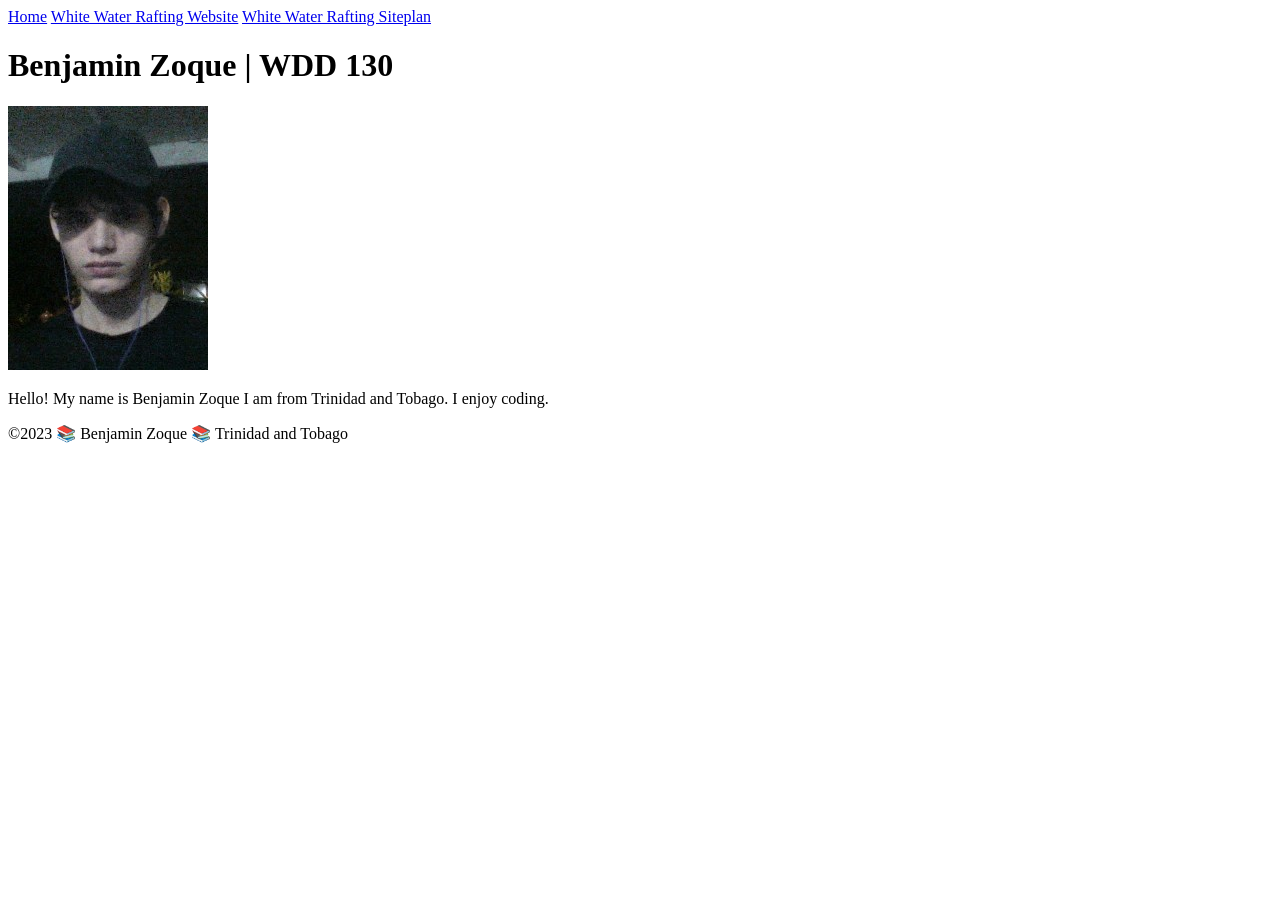
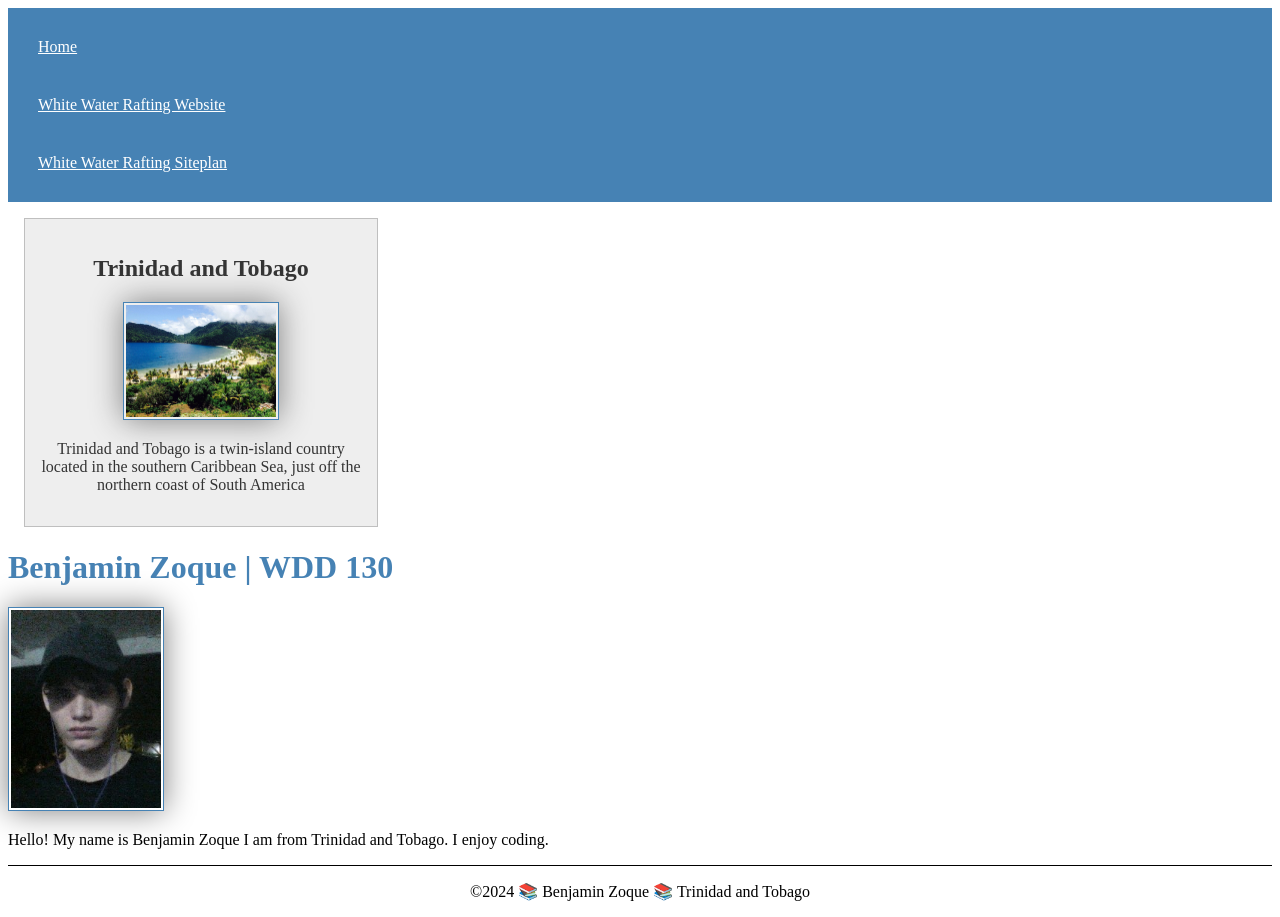
Before and after one commit to Bzoque/wdd130, a plain HTML site: page index.html in a window 1280 px wide. Before the commit the page ends 800 px from the top, so only its background shows below. Drawn offline with Linux system fonts and the light colour scheme.

Commit message:
Add files via upload

```diff
--- a/index.html
+++ b/index.html
@@ -5,6 +5,11 @@
     <meta charset="utf-8">
     <meta name="viewport" content="width=device-width,initial-scale=1.0">
     <title>Benjamin Zoque | WDD 130</title>
+    <meta name="description" content="Benjamin Zoque's BYU-Idaho WDD 130 course home page, learning how to code using html and css">
+    <meta name="autor" content="Benjamin Zoque">
+
+
+    <link rel="stylesheet" href="styles/styles.css">
   </head>
 
   <body>
@@ -16,12 +21,18 @@
         </nav>
       </header>
       <main>
+      <aside>
+        <h2>Trinidad and Tobago</h2>
+        <img src="images/trinidad.jpg" alt="Trinidad and Tobago landscape">
+        <p>Trinidad and Tobago is a twin-island country located in the southern Caribbean Sea, just off the northern coast of South America</p>
+      </aside>
         <h1>Benjamin Zoque | WDD 130</h1>
         <img src="images/profile.jpg" alt="Hello, my name is Benjamin Zoque" width="200">
         <p>Hello! My name is Benjamin Zoque I am from Trinidad and Tobago. I enjoy coding. </p>
       </main>
       <footer>
-        <p>©2023 📚 Benjamin Zoque 📚 Trinidad and Tobago</p>
+        <p>©2024 📚 Benjamin Zoque 📚 Trinidad and Tobago</p>
       </footer>
   </body>
+
 </html>
--- /dev/null
+++ b/styles/styles.css
@@ -0,0 +1,59 @@
+nav {
+    background-color: steelblue;
+    padding: 10px;
+}
+
+nav a {
+    color: white;
+    padding: 20px;
+    display: block;
+}
+
+h1 {
+    color: steelblue;
+}
+
+img {
+    width: 150px;
+    height: auto;
+    border: 1px solid steelblue;
+    padding: 2px;
+    box-shadow: 0 0 30px gray;
+}
+
+p {
+    padding: 10px;
+}
+
+
+main {
+    max-width: 840px;
+}
+
+aside {
+    width: 20em;
+    margin: 1em;
+    border: 1px solid rgba(0, 0, 0, 0.2);
+    padding: 1em;
+    background-color: #eee;
+    color: #333;
+    text-align: center;
+}
+
+aside img {
+    width: 200px;
+    height: auto;
+}
+
+main img {
+    width: 150px;
+    height: auto;
+}
+
+p { padding: 0;}
+
+footer {
+    margin-top: 15px;
+    border-top: 1px solid #000;
+    text-align: center;
+}
```
Also changed, not shown: images/trinidad.jpg (added).
